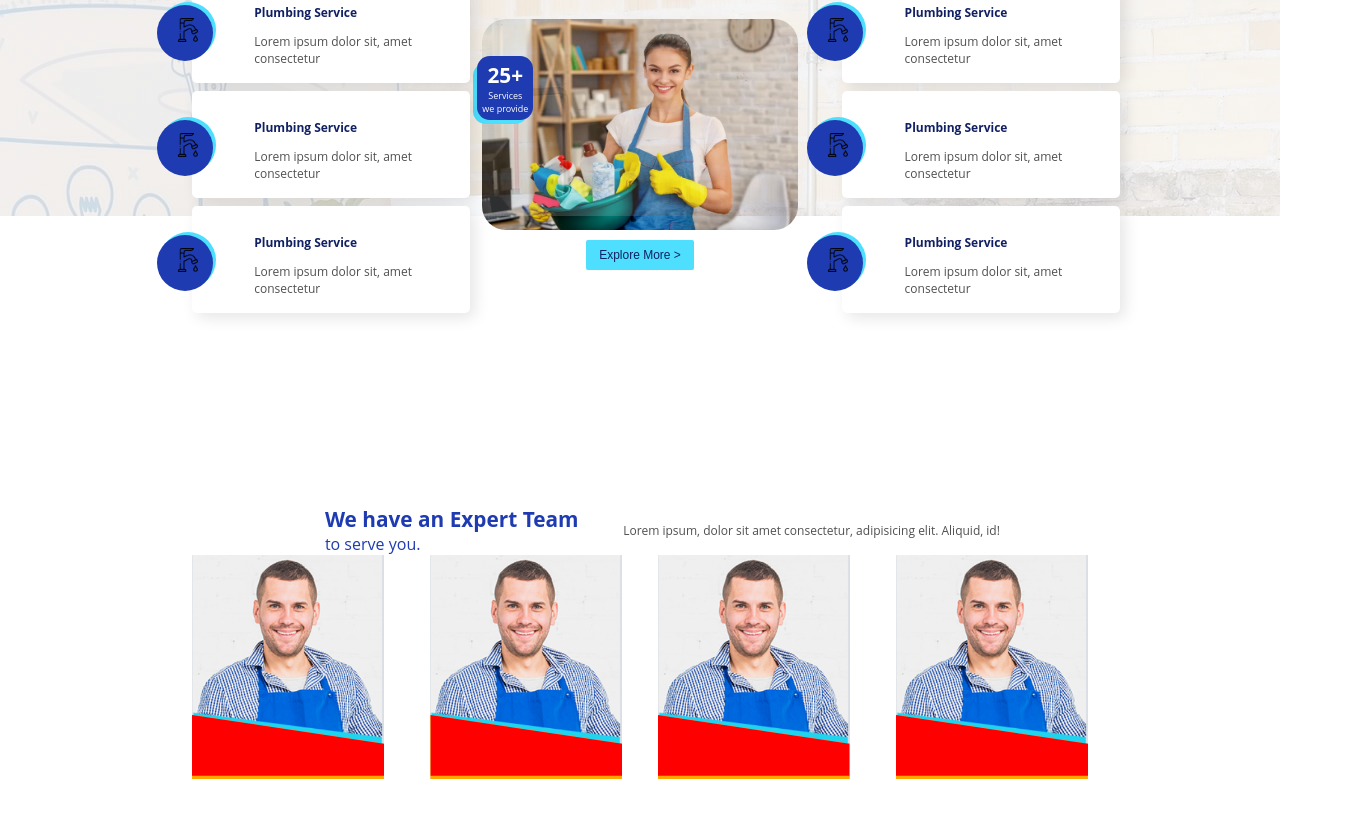
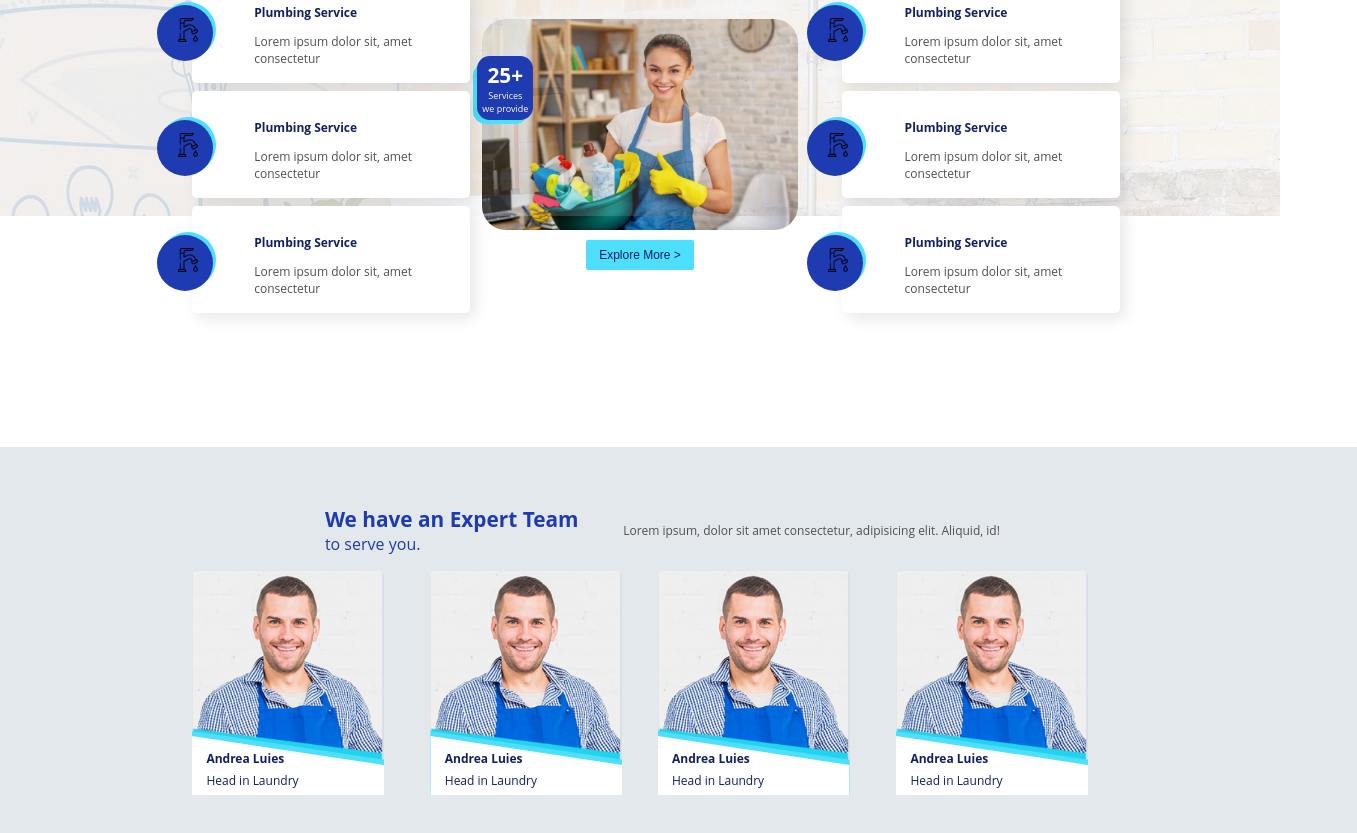
Before and after one commit to arif-hstu/cleanex-mern, a React (Create React App) app: page / in a window 1280 px wide. Shown: the part 424-1257 px from the top of the page, 1357 px wide, since content can reach past the window. Before the commit the page ends 1203 px from the top, so only its background shows below. Built offline with nearby package versions, Linux system fonts and the light colour scheme.

Commit message:
expert section added

```diff
--- a/src/Components/Home/Expert/Expert.css
+++ b/src/Components/Home/Expert/Expert.css
@@ -1,7 +1,5 @@
 .Expert {
-	background-color: tomato;
-	width: 12rem;
-	height: 14rem;
+		border-radius: 5px;
 }
 
 .Expert .dummyContent {
@@ -10,21 +8,41 @@
 
 .Expert .content {
 	position: relative;
-
 	height: 4rem;
-	background-color: orange;
+	width: 100%;
+	background-color: var(--secondary);
 	clip-path: polygon(0 0, 0 100%, 100% 100%, 100% 45%);
 }
 
-.Expert .content::before {
+.Expert .content::after {
 	content: '';
 	position: absolute;
-	top: -5%;
+	top: 8%;
 	left: 0;
 	height: 4rem;
 	width: 100%;
-	z-index: -1;
+	display: block;
 
-	background-color: red;
+	background-color: var(--white);
 	clip-path: polygon(0 0, 0 100%, 100% 100%, 100% 45%);
 }
+
+.Expert .text {
+	position: absolute;
+	z-index: 2;
+	bottom: 0;
+	left: 0;
+
+	margin-left: 0.9rem;
+	margin-bottom: 0.4rem;
+}
+
+.Expert .text p {
+	margin: 0;
+	color: var(--dark);
+}
+
+.Expert .text .name {
+	font-weight: var(--bolder);
+	margin-bottom: 5px;
+}
--- a/src/Components/Home/Expert/Expert.js
+++ b/src/Components/Home/Expert/Expert.js
@@ -6,21 +6,29 @@ import expert1 from '../../../images/expert1.png'
 
 function Expert() {
 	const bgImgStyle = {
-		background: 'url('+ expert1 + ')',
+		background: 'url(' + expert1 + ')',
 		backgroundRepeat: 'no-repeat',
 		backgroundPosition: 'center center',
-		backgroundSize: 'cover'
-
+		backgroundSize: 'cover',
+		width: '12rem',
+		height: '14rem',
+		position: 'relative'
 	}
 	return (
 		<div style={bgImgStyle} className='Expert'>
 			<div className="dummyContent">
 			</div>
-			<div className="content">
-
+			<div className="content"></div>
+			<div className='text'>
+				<p className="name">
+					Andrea Luies
+				</p>
+				<p className="designation">
+					Head in Laundry
+				</p>
 			</div>
 		</div>
 	)
 }
 
-export default Expert
+export default Expert;
--- a/src/Components/Home/ExpertTeam/ExpertTeam.css
+++ b/src/Components/Home/ExpertTeam/ExpertTeam.css
@@ -2,6 +2,18 @@
 	margin-left: var(--margin);
 	margin-right: var(--margin);
 	margin-top: var(--margin);
+	position: relative;
+}
+
+.ExpertTeam:after {
+	position: absolute;
+	content: '';
+	left: -30%;
+	right:-30%;
+	top: -20%;
+	bottom: -20%;
+	z-index: -1;
+	background-color: #e3e8ed;
 }
 
 .ExpertTeam h2 {
@@ -18,6 +30,7 @@
 	display: flex;
 	justify-content: center;
 	align-items: center;
+	margin-bottom: 1rem;
 }
 
 .ExpertTeam .header .headline{
@@ -36,6 +49,16 @@
 	grid-gap: 0.8rem;
 }
 
+.ExpertTeam .contents> * {
+	transition: transform 400ms ease;
+}
+
+.ExpertTeam .contents> *:hover {
+	cursor: pointer;
+	box-shadow: 5px 5px 20px rgba(0,0,0,0.15);
+	transform: translateY(-3px);
+}
+
 .ExpertTeam .contents > *:nth-child(2),
 .ExpertTeam .contents > *:nth-child(3){
 	margin: auto;
```
Also changed, not shown: src/images/map.png (added).
